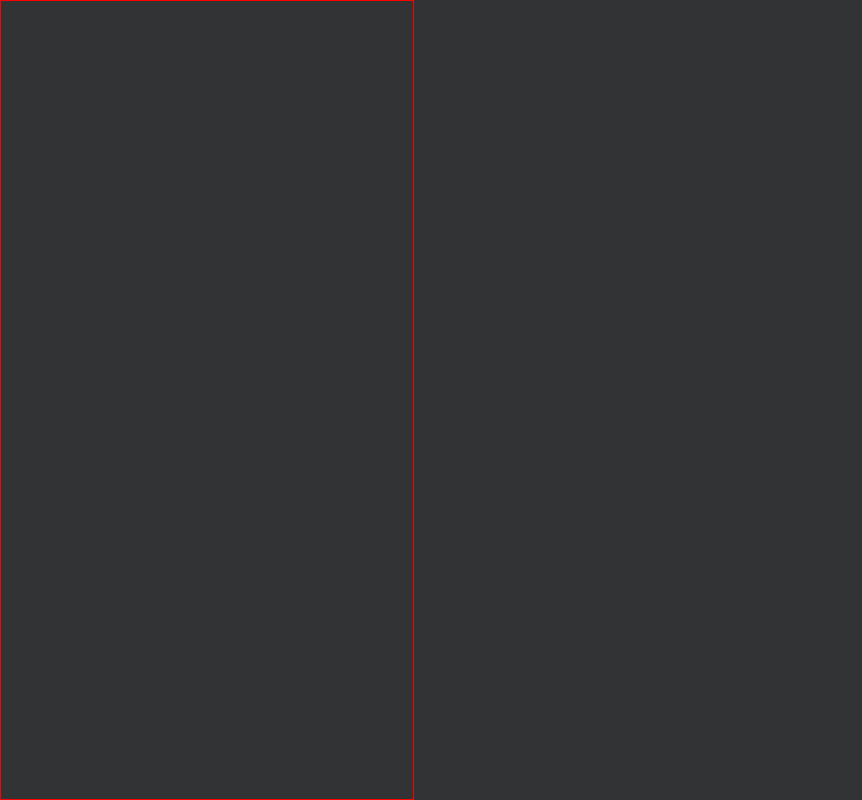
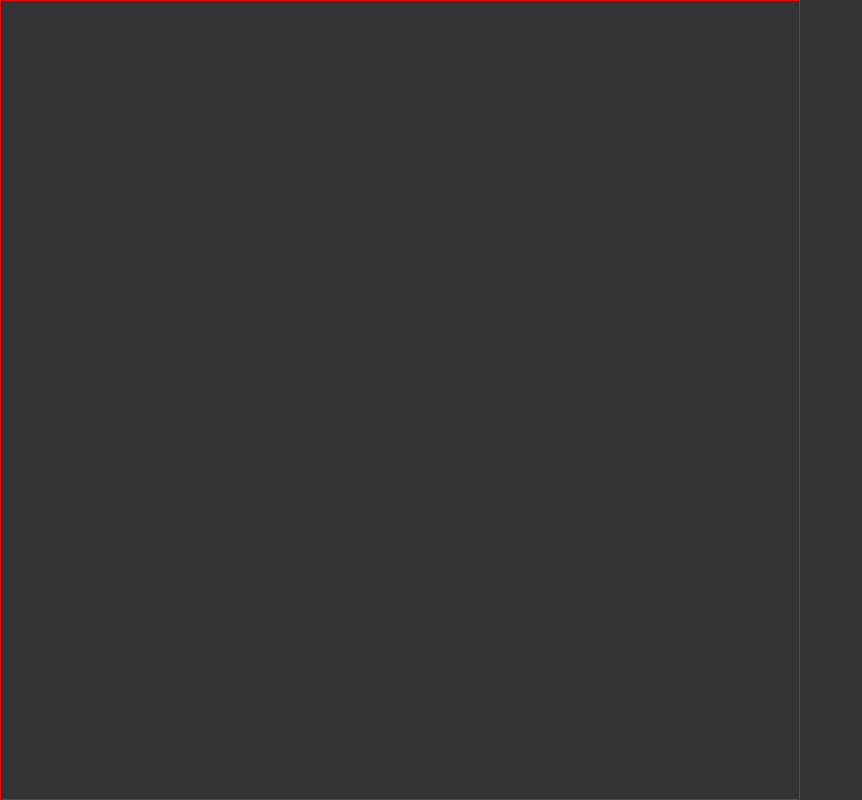
Before and after one commit to astap-bender/react_blog, a React (Create React App) app: page / in a window 1280 px wide. Shown: the whole page, without its empty margins (0-862 px from the left). Built offline with nearby package versions, Linux system fonts and the light colour scheme.

Commit message:
Update main.css

```diff
--- a/src/main.css
+++ b/src/main.css
@@ -12,7 +12,7 @@ html {
     overflow: hidden;
     height: 100vh;
     border: 1px solid red;
-    width: 414px;
+    width: 100vh;
     overflow-y: auto;
     background-color: #313335;
     padding-top: constant(safe-area-inset-top);
```
